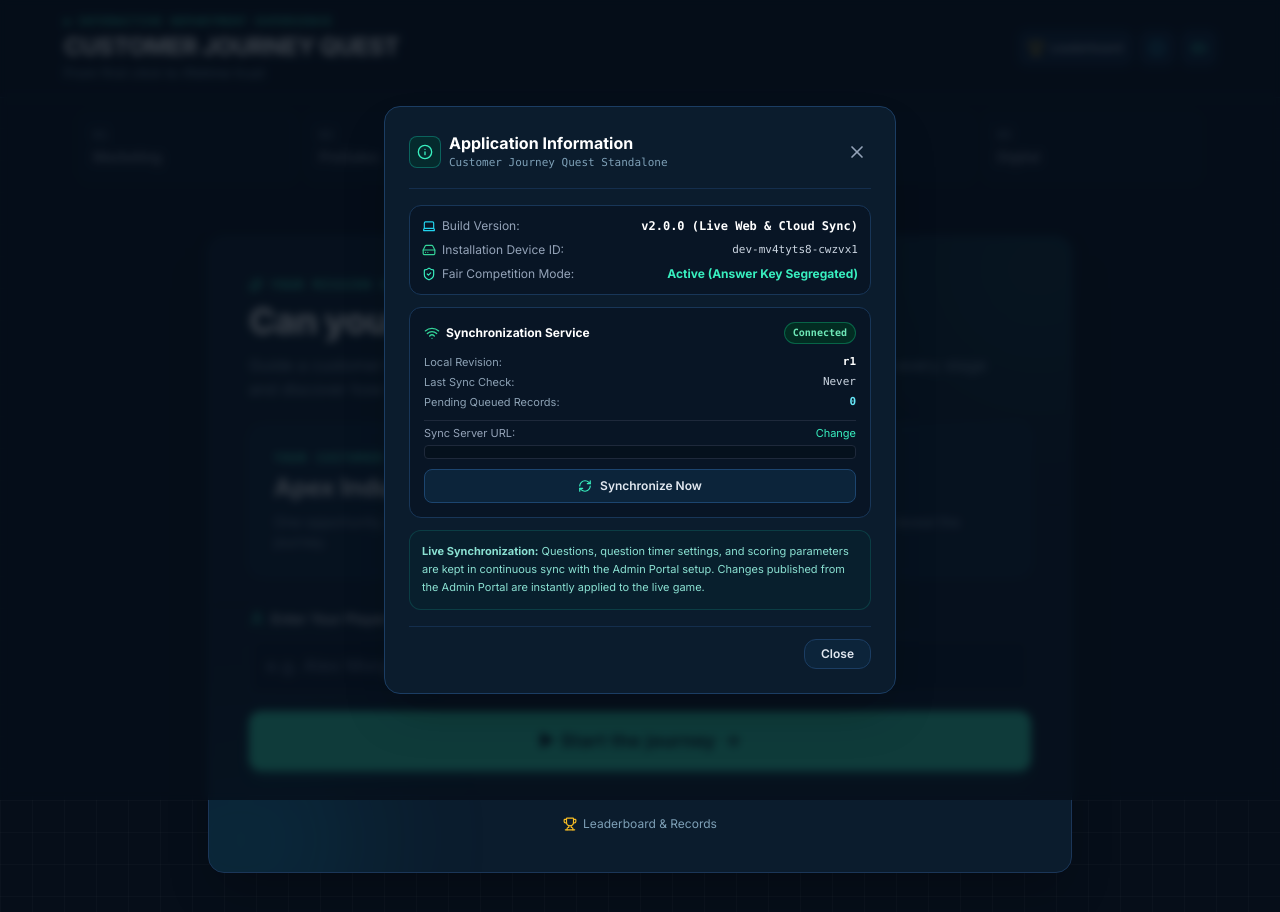
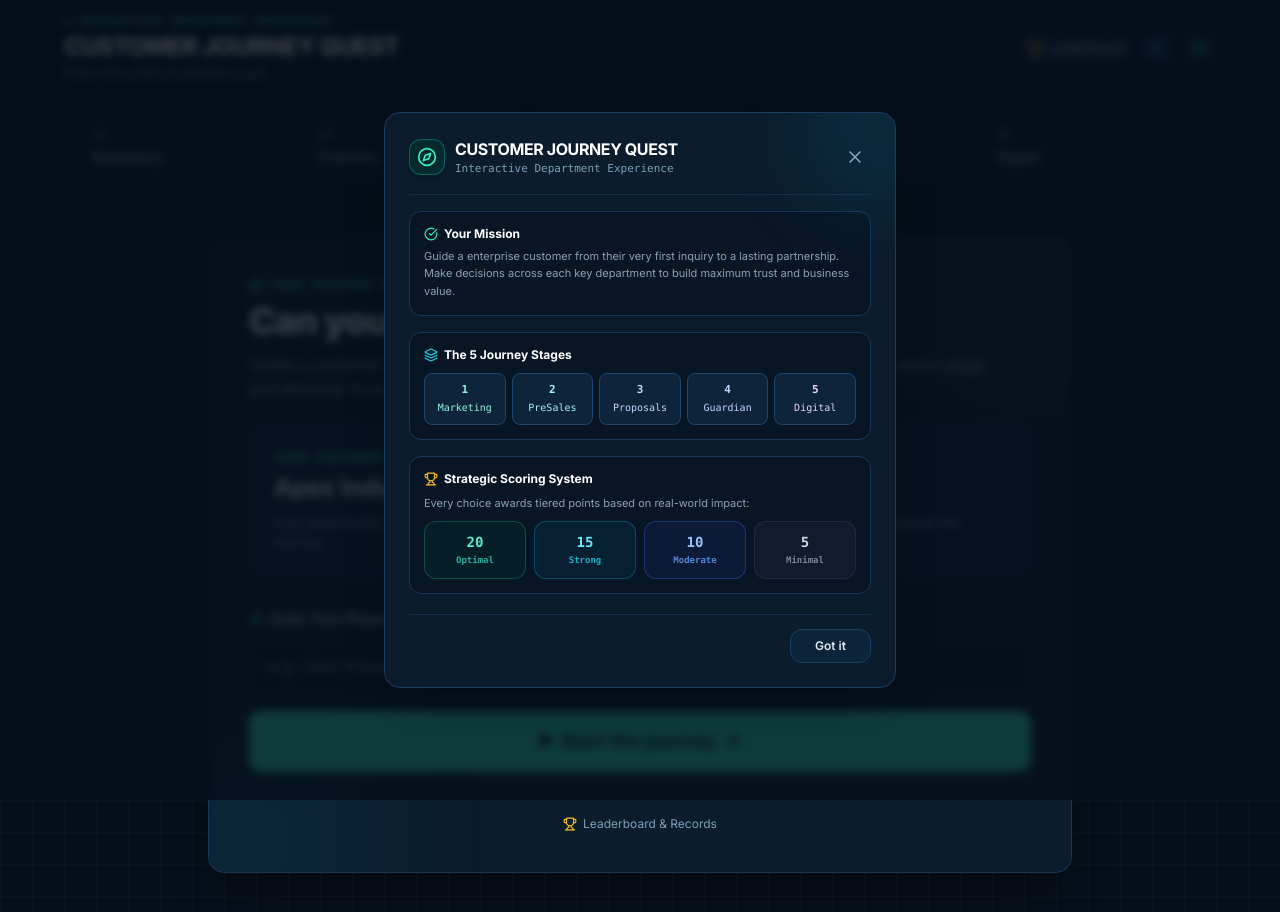
Before and after one commit to Kvnzky/customer-journey-quest-github.io, a React (Vite) app: page / in a window 1280 px wide. Both pictures are taken after a click on the button 1157 px from the left and 48 px from the top of the page. Built offline with nearby package versions, Linux system fonts and the light colour scheme; no server answers.

Commit message:
Transfer technical synchronization controls and details to Admin Portal and make AppInfoModal player-facing game guide

```diff
--- a/src/App.tsx
+++ b/src/App.tsx
@@ -260,8 +260,6 @@ export function App() {
       {/* App Info Modal */}
       {isInfoModalOpen && (
         <AppInfoModal
-          syncStatus={syncStatus}
-          deviceId={deviceId}
           onClose={() => setIsInfoModalOpen(false)}
         />
       )}
--- a/src/components/AppInfoModal.tsx
+++ b/src/components/AppInfoModal.tsx
@@ -1,180 +1,116 @@
-import React, { useState } from 'react';
-import { X, Info, Wifi, WifiOff, RefreshCw, HardDrive, ShieldCheck, Laptop } from 'lucide-react';
-import { SyncStatus } from '../types';
-import { syncClient } from '../utils/syncClient';
-import { soundManager } from '../utils/audio';
+import React from 'react';
+import { X, Trophy, Compass, Layers, CheckCircle } from 'lucide-react';
 
 interface AppInfoModalProps {
-  syncStatus: SyncStatus;
-  deviceId: string;
   onClose: () => void;
 }
 
-export const AppInfoModal: React.FC<AppInfoModalProps> = ({
-  syncStatus,
-  deviceId,
-  onClose
-}) => {
-  const [syncUrlInput, setSyncUrlInput] = useState(syncClient.getSyncUrl());
-  const [isEditingUrl, setIsEditingUrl] = useState(false);
-  const [syncing, setSyncing] = useState(false);
-
-  const handleManualSync = async () => {
-    soundManager.playClick();
-    setSyncing(true);
-    await syncClient.triggerSync();
-    setSyncing(false);
-  };
-
-  const handleSaveUrl = () => {
-    syncClient.setSyncUrl(syncUrlInput);
-    setIsEditingUrl(false);
-  };
-
+export const AppInfoModal: React.FC<AppInfoModalProps> = ({ onClose }) => {
   return (
     <div className="fixed inset-0 z-50 bg-[#060e19]/80 backdrop-blur-sm flex items-center justify-center p-4 animate-fade-in">
       <div className="bg-[#0b1c2d] border border-[#1b3d63] rounded-2xl max-w-lg w-full p-6 shadow-2xl relative overflow-hidden">
+        {/* Glow */}
+        <div className="absolute -top-16 -right-16 w-40 h-40 bg-cyan-500/10 rounded-full blur-2xl pointer-events-none" />
+
         {/* Header */}
         <div className="flex items-center justify-between pb-4 border-b border-[#142e4d] mb-4">
-          <div className="flex items-center gap-2">
-            <div className="w-8 h-8 rounded-lg bg-teal-950/80 border border-teal-500/40 text-[#38efbf] flex items-center justify-center">
-              <Info className="w-4 h-4" />
+          <div className="flex items-center gap-2.5">
+            <div className="w-9 h-9 rounded-xl bg-teal-950/80 border border-teal-500/40 text-[#38efbf] flex items-center justify-center shadow-md">
+              <Compass className="w-5 h-5" />
             </div>
             <div>
-              <h3 className="text-base font-bold text-white">Application Information</h3>
-              <p className="text-[11px] text-[#7ea0b7] font-mono">Customer Journey Quest Standalone</p>
+              <h3 className="text-base font-bold text-white uppercase tracking-tight">Customer Journey Quest</h3>
+              <p className="text-[11px] text-[#7ea0b7] font-mono">Interactive Department Experience</p>
             </div>
           </div>
           <button
             onClick={onClose}
-            className="p-1 rounded-lg text-slate-400 hover:text-white hover:bg-[#132d4b] transition-colors cursor-pointer"
+            className="p-1.5 rounded-lg text-slate-400 hover:text-white hover:bg-[#132d4b] transition-colors cursor-pointer"
           >
             <X className="w-5 h-5" />
           </button>
         </div>
 
-        {/* System Specs */}
-        <div className="space-y-3 text-xs">
-          <div className="bg-[#081525] p-3 rounded-xl border border-[#183658] space-y-2">
-            <div className="flex items-center justify-between">
-              <span className="text-slate-400 flex items-center gap-1.5">
-                <Laptop className="w-3.5 h-3.5 text-cyan-400" />
-                Build Version:
-              </span>
-              <span className="text-white font-mono font-bold">v2.0.0 (Live Web & Cloud Sync)</span>
-            </div>
+        {/* Content */}
+        <div className="space-y-4 text-xs">
+          {/* Mission Overview */}
+          <div className="bg-[#081525] p-3.5 rounded-xl border border-[#183658] space-y-1.5">
+            <h4 className="font-bold text-white flex items-center gap-1.5 text-xs">
+              <CheckCircle className="w-3.5 h-3.5 text-[#38efbf]" />
+              Your Mission
+            </h4>
+            <p className="text-[#8da2b5] leading-relaxed text-[11px]">
+              Guide a enterprise customer from their very first inquiry to a lasting partnership. Make decisions across each key department to build maximum trust and business value.
+            </p>
+          </div>
 
-            <div className="flex items-center justify-between">
-              <span className="text-slate-400 flex items-center gap-1.5">
-                <HardDrive className="w-3.5 h-3.5 text-emerald-400" />
-                Installation Device ID:
-              </span>
-              <span className="text-slate-300 font-mono text-[11px] truncate max-w-[200px]">{deviceId}</span>
-            </div>
-
-            <div className="flex items-center justify-between">
-              <span className="text-slate-400 flex items-center gap-1.5">
-                <ShieldCheck className="w-3.5 h-3.5 text-[#38efbf]" />
-                Fair Competition Mode:
-              </span>
-              <span className="text-[#38efbf] font-bold">Active (Answer Key Segregated)</span>
+          {/* Journey Stages */}
+          <div className="bg-[#081525] p-3.5 rounded-xl border border-[#183658] space-y-2.5">
+            <h4 className="font-bold text-white flex items-center gap-1.5 text-xs">
+              <Layers className="w-3.5 h-3.5 text-cyan-400" />
+              The 5 Journey Stages
+            </h4>
+            <div className="grid grid-cols-5 gap-1.5 text-center font-mono text-[11px]">
+              <div className="p-2 rounded-lg bg-[#0e243a] border border-[#1d476f] text-teal-200">
+                <div className="font-bold">1</div>
+                <div className="text-[10px] mt-0.5">Marketing</div>
+              </div>
+              <div className="p-2 rounded-lg bg-[#0e243a] border border-[#1d476f] text-cyan-200">
+                <div className="font-bold">2</div>
+                <div className="text-[10px] mt-0.5">PreSales</div>
+              </div>
+              <div className="p-2 rounded-lg bg-[#0e243a] border border-[#1d476f] text-blue-200">
+                <div className="font-bold">3</div>
+                <div className="text-[10px] mt-0.5">Proposals</div>
+              </div>
+              <div className="p-2 rounded-lg bg-[#0e243a] border border-[#1d476f] text-indigo-200">
+                <div className="font-bold">4</div>
+                <div className="text-[10px] mt-0.5">Guardian</div>
+              </div>
+              <div className="p-2 rounded-lg bg-[#0e243a] border border-[#1d476f] text-purple-200">
+                <div className="font-bold">5</div>
+                <div className="text-[10px] mt-0.5">Digital</div>
+              </div>
             </div>
           </div>
 
-          {/* Synchronization Section */}
-          <div className="bg-[#081525] p-3.5 rounded-xl border border-[#183658] space-y-2.5">
-            <div className="flex items-center justify-between">
-              <span className="text-xs font-bold text-white flex items-center gap-1.5">
-                {syncStatus.isOnline ? (
-                  <Wifi className="w-4 h-4 text-emerald-400" />
-                ) : (
-                  <WifiOff className="w-4 h-4 text-amber-400" />
-                )}
-                Synchronization Service
-              </span>
-              <span
-                className={`text-[10px] font-mono px-2 py-0.5 rounded-full font-bold ${
-                  syncStatus.isOnline
-                    ? 'bg-emerald-950 text-emerald-300 border border-emerald-500/40'
-                    : 'bg-emerald-950/70 text-emerald-300 border border-emerald-500/30'
-                }`}
-              >
-                {syncStatus.isOnline ? 'Connected' : 'Live Sync Active'}
-              </span>
-            </div>
-
-            <div className="text-[11px] text-[#8da2b5] space-y-1">
-              <div className="flex justify-between">
-                <span>Local Revision:</span>
-                <span className="font-mono text-white font-bold">r{syncStatus.localRevision}</span>
+          {/* Scoring Rules */}
+          <div className="bg-[#081525] p-3.5 rounded-xl border border-[#183658] space-y-2">
+            <h4 className="font-bold text-white flex items-center gap-1.5 text-xs">
+              <Trophy className="w-3.5 h-3.5 text-amber-400" />
+              Strategic Scoring System
+            </h4>
+            <p className="text-[#8da2b5] leading-relaxed text-[11px]">
+              Every choice awards tiered points based on real-world impact:
+            </p>
+            <div className="grid grid-cols-4 gap-2 text-center font-mono">
+              <div className="p-2.5 rounded-xl bg-teal-950/40 border border-teal-500/30 text-teal-300 font-bold">
+                <div className="text-sm">20</div>
+                <div className="text-[9px] text-teal-400/80">Optimal</div>
               </div>
-              <div className="flex justify-between">
-                <span>Last Sync Check:</span>
-                <span className="font-mono text-slate-300">{syncStatus.lastSyncTime || 'Never'}</span>
+              <div className="p-2.5 rounded-xl bg-cyan-950/40 border border-cyan-500/30 text-cyan-300 font-bold">
+                <div className="text-sm">15</div>
+                <div className="text-[9px] text-cyan-400/80">Strong</div>
               </div>
-              <div className="flex justify-between">
-                <span>Pending Queued Records:</span>
-                <span className="font-mono text-cyan-300 font-bold">{syncStatus.pendingSyncCount}</span>
+              <div className="p-2.5 rounded-xl bg-blue-950/40 border border-blue-500/30 text-blue-300 font-bold">
+                <div className="text-sm">10</div>
+                <div className="text-[9px] text-blue-400/80">Moderate</div>
+              </div>
+              <div className="p-2.5 rounded-xl bg-slate-800/40 border border-slate-600/30 text-slate-300 font-bold">
+                <div className="text-sm">5</div>
+                <div className="text-[9px] text-slate-400/80">Minimal</div>
               </div>
             </div>
-
-            {/* Sync Server URL setting */}
-            <div className="pt-1 border-t border-slate-800">
-              <div className="flex items-center justify-between text-[11px] mb-1">
-                <span className="text-slate-400">Sync Server URL:</span>
-                <button
-                  type="button"
-                  onClick={() => setIsEditingUrl(!isEditingUrl)}
-                  className="text-[#38efbf] hover:underline"
-                >
-                  {isEditingUrl ? 'Cancel' : 'Change'}
-                </button>
-              </div>
-
-              {isEditingUrl ? (
-                <div className="flex items-center gap-2 mt-1">
-                  <input
-                    type="text"
-                    value={syncUrlInput}
-                    onChange={(e) => setSyncUrlInput(e.target.value)}
-                    placeholder="http://localhost:4820"
-                    className="flex-1 px-2.5 py-1.5 rounded-lg bg-[#05111d] border border-slate-700 text-white font-mono text-[11px] focus:outline-none focus:border-[#38efbf]"
-                  />
-                  <button
-                    onClick={handleSaveUrl}
-                    className="py-1 px-3 rounded-lg bg-[#38efbf] text-[#061923] text-xs font-bold cursor-pointer"
-                  >
-                    Save
-                  </button>
-                </div>
-              ) : (
-                <div className="text-[11px] font-mono text-slate-400 truncate bg-[#05111d] p-1.5 rounded border border-slate-800">
-                  {syncClient.getSyncUrl()}
-                </div>
-              )}
-            </div>
-
-            <button
-              onClick={handleManualSync}
-              disabled={syncing}
-              className="w-full mt-2 py-2 px-3 rounded-lg bg-[#0c243a] hover:bg-[#122e4d] border border-[#1c456f] text-slate-200 hover:text-white text-xs font-semibold flex items-center justify-center gap-2 transition-all cursor-pointer disabled:opacity-50"
-            >
-              <RefreshCw className={`w-3.5 h-3.5 text-[#38efbf] ${syncing ? 'animate-spin' : ''}`} />
-              <span>{syncing ? 'Checking Sync Server...' : 'Synchronize Now'}</span>
-            </button>
-          </div>
-
-          <div className="p-3 rounded-xl bg-teal-950/20 border border-teal-500/20 text-[11px] text-teal-200/90 leading-relaxed">
-            <strong>Live Synchronization:</strong> Questions, question timer settings, and scoring parameters are kept in continuous sync with the Admin Portal setup. Changes published from the Admin Portal are instantly applied to the live game.
           </div>
         </div>
 
-        <div className="mt-4 pt-3 border-t border-[#142e4d] flex justify-end">
+        {/* Footer */}
+        <div className="mt-5 pt-3.5 border-t border-[#142e4d] flex justify-end">
           <button
             onClick={onClose}
-            className="py-1.5 px-4 rounded-xl bg-[#0c243a] hover:bg-[#132d4b] border border-[#1b3d63] text-slate-200 text-xs font-semibold cursor-pointer"
+            className="py-2 px-6 rounded-xl bg-[#0c243a] hover:bg-[#132d4b] border border-[#1b3d63] text-slate-200 text-xs font-semibold cursor-pointer transition-all"
           >
-            Close
+            Got it
           </button>
         </div>
       </div>
```
Also changed, not shown: src/components/admin/AdminPanel.tsx (+31 -13 lines).
